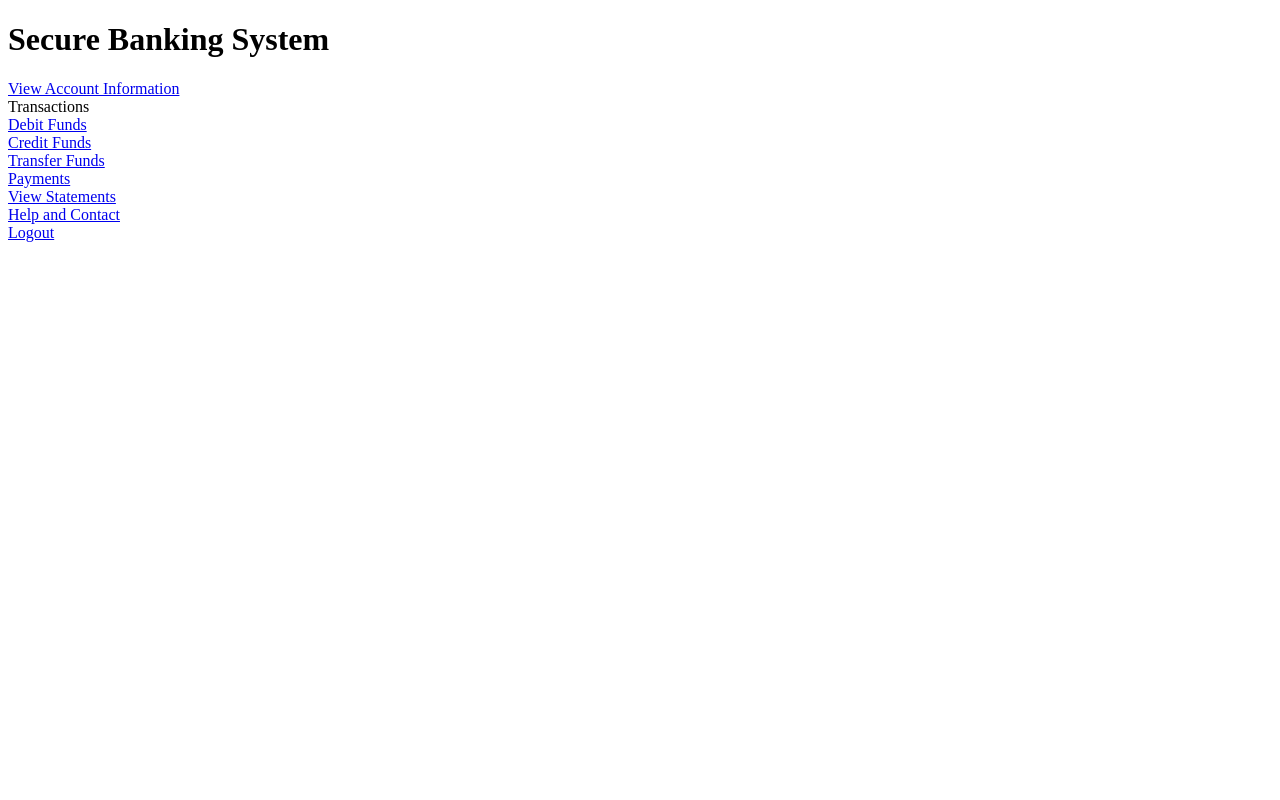
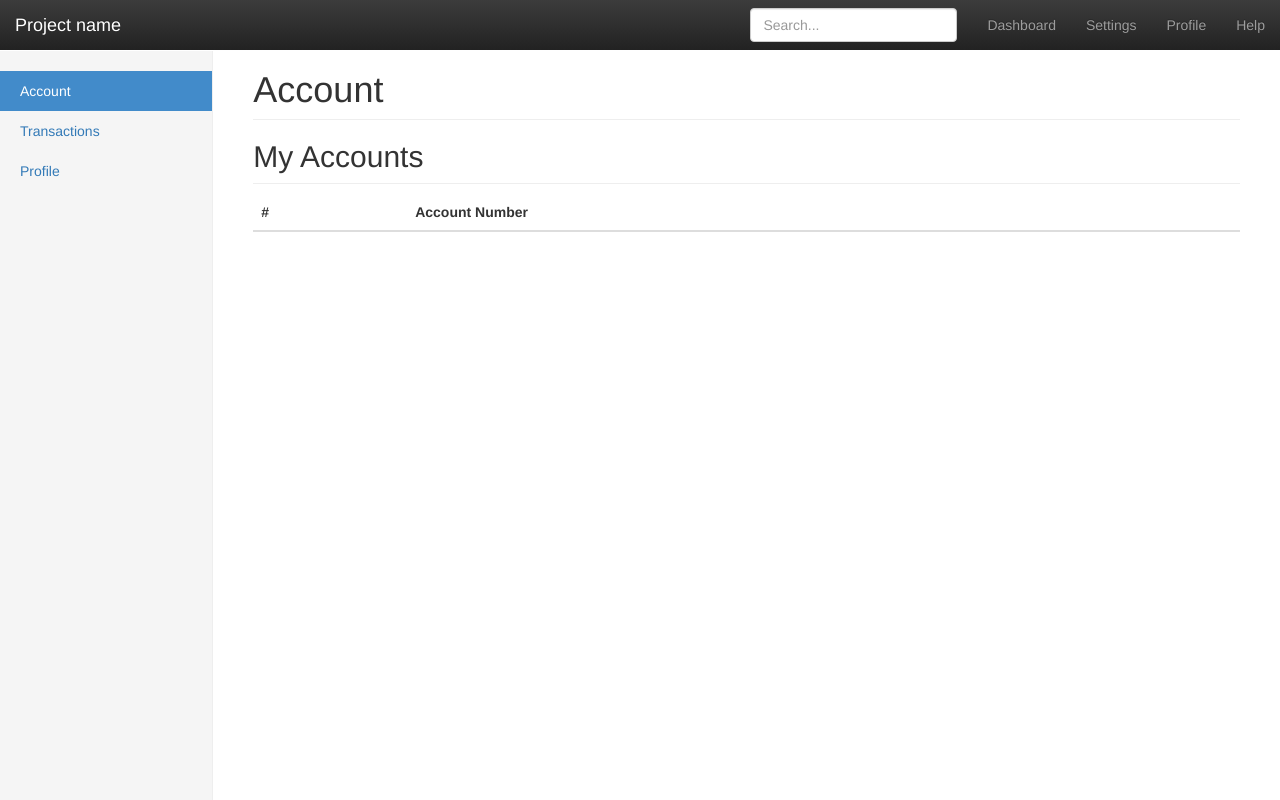
Before and after one commit to mayankmtg/eBank, a Django app: page / in a window 1280 px wide. Run offline with Django 3.2, Linux system fonts and the light colour scheme; a user stored in the database is signed in; data comes from the database, SQL or seed files in the repository; both versions use the stored data as it was after the commit; lists and menus that the app fills with data are empty; some libraries are stand-ins or nearby versions.

Commit message:
User Account addition

```diff
--- a/vault/admin.py
+++ b/vault/admin.py
@@ -1,5 +1,8 @@
 from django.contrib import admin
 
-from .models import user_account
+from .models import user_account, user_type, user_info, cust_transaction
 
 admin.site.register(user_account)
+admin.site.register(user_type)
+admin.site.register(user_info)
+admin.site.register(cust_transaction)
--- /dev/null
+++ b/vault/static/vault/css/home.css
@@ -0,0 +1,105 @@
+/*
+ * Base structure
+ */
+
+/* Move down content because we have a fixed navbar that is 50px tall */
+body {
+  padding-top: 50px;
+}
+
+
+/*
+ * Global add-ons
+ */
+
+.sub-header {
+  padding-bottom: 10px;
+  border-bottom: 1px solid #eee;
+}
+
+/*
+ * Top navigation
+ * Hide default border to remove 1px line.
+ */
+.navbar-fixed-top {
+  border: 0;
+}
+
+/*
+ * Sidebar
+ */
+
+/* Hide for mobile, show later */
+.sidebar {
+  display: none;
+}
+@media (min-width: 768px) {
+  .sidebar {
+    position: fixed;
+    top: 51px;
+    bottom: 0;
+    left: 0;
+    z-index: 1000;
+    display: block;
+    padding: 20px;
+    overflow-x: hidden;
+    overflow-y: auto; /* Scrollable contents if viewport is shorter than content. */
+    background-color: #f5f5f5;
+    border-right: 1px solid #eee;
+  }
+}
+
+/* Sidebar navigation */
+.nav-sidebar {
+  margin-right: -21px; /* 20px padding + 1px border */
+  margin-bottom: 20px;
+  margin-left: -20px;
+}
+.nav-sidebar > li > a {
+  padding-right: 20px;
+  padding-left: 20px;
+}
+.nav-sidebar > .active > a,
+.nav-sidebar > .active > a:hover,
+.nav-sidebar > .active > a:focus {
+  color: #fff;
+  background-color: #428bca;
+}
+
+
+/*
+ * Main content
+ */
+
+.main {
+  padding: 20px;
+}
+@media (min-width: 768px) {
+  .main {
+    padding-right: 40px;
+    padding-left: 40px;
+  }
+}
+.main .page-header {
+  margin-top: 0;
+}
+
+
+/*
+ * Placeholder dashboard ideas
+ */
+
+.placeholders {
+  margin-bottom: 30px;
+  text-align: center;
+}
+.placeholders h4 {
+  margin-bottom: 0;
+}
+.placeholder {
+  margin-bottom: 20px;
+}
+.placeholder img {
+  display: inline-block;
+  border-radius: 50%;
+}
--- a/vault/templates/vault/user_home.html
+++ b/vault/templates/vault/user_home.html
@@ -1,33 +1,104 @@
+
 <!DOCTYPE html>
 <html lang="en">
   <head>
-    <meta charset="UTF-8">
-    <title>SBS</title>
+    <meta charset="utf-8">
+    <meta http-equiv="X-UA-Compatible" content="IE=edge">
+    <meta name="viewport" content="width=device-width, initial-scale=1">
+    <meta name="description" content="">
+    <meta name="author" content="">
+    <!--link rel="icon" href="../../favicon.ico"-->
+
+    <title>Dashboard Template for Bootstrap</title>
+
+      <!-- Latest compiled and minified CSS -->
+    <link rel="stylesheet" href="https://maxcdn.bootstrapcdn.com/bootstrap/3.3.7/css/bootstrap.min.css" integrity="sha384-BVYiiSIFeK1dGmJRAkycuHAHRg32OmUcww7on3RYdg4Va+PmSTsz/K68vbdEjh4u" crossorigin="anonymous">
+
+    <!-- Optional theme -->
+    <link rel="stylesheet" href="https://maxcdn.bootstrapcdn.com/bootstrap/3.3.7/css/bootstrap-theme.min.css" integrity="sha384-rHyoN1iRsVXV4nD0JutlnGaslCJuC7uwjduW9SVrLvRYooPp2bWYgmgJQIXwl/Sp" crossorigin="anonymous">
+
+    <!-- Latest compiled and minified JavaScript -->
+    <script src="https://maxcdn.bootstrapcdn.com/bootstrap/3.3.7/js/bootstrap.min.js" integrity="sha384-Tc5IQib027qvyjSMfHjOMaLkfuWVxZxUPnCJA7l2mCWNIpG9mGCD8wGNIcPD7Txa" crossorigin="anonymous"></script>
+    {% load staticfiles %}
+    <!-- Custom styles for this template -->
+    <link href="{% static 'vault/css/home.css' %}" rel="stylesheet">
 
   </head>
+
   <body>
-    <div>
-        <h1>Secure Banking System</h1>
+
+    <nav class="navbar navbar-inverse navbar-fixed-top">
+      <div class="container-fluid">
+        <div class="navbar-header">
+          <button type="button" class="navbar-toggle collapsed" data-toggle="collapse" data-target="#navbar" aria-expanded="false" aria-controls="navbar">
+            <span class="sr-only">Toggle navigation</span>
+            <span class="icon-bar"></span>
+            <span class="icon-bar"></span>
+            <span class="icon-bar"></span>
+          </button>
+          <a class="navbar-brand" href="#">Project name</a>
         </div>
-    <div>
-        <div>
-            <a href="#">View Account Information</a>
+        <div id="navbar" class="navbar-collapse collapse">
+          <ul class="nav navbar-nav navbar-right">
+            <li><a href="#">Dashboard</a></li>
+            <li><a href="#">Settings</a></li>
+            <li><a href="#">Profile</a></li>
+            <li><a href="#">Help</a></li>
+          </ul>
+          <form class="navbar-form navbar-right">
+            <input type="text" class="form-control" placeholder="Search...">
+          </form>
         </div>
-            <div>
-                Transactions
-                <div> <a href="#">Debit Funds</a></div>
-                <div><a href="#">Credit Funds</a></div>
-                <div><a href="#">Transfer Funds</a></div>
-                <div><a href="#">Payments</a></div>
       </div>
-            <div>
-                <a href="#">View Statements</a>
+    </nav>
+
+    <div class="container-fluid">
+      <div class="row">
+        <div class="col-sm-3 col-md-2 sidebar">
+          <ul class="nav nav-sidebar">
+            <li class="active"><a href="#">Account <span class="sr-only">(current)</span></a></li>
+            <li><a href="#">Transactions</a></li>
+            <li><a href="#">Profile</a></li>
+          </ul>
+          <!-- <ul class="nav nav-sidebar">
+            <li><a href="">Nav item</a></li>
+            <li><a href="">Nav item again</a></li>
+            <li><a href="">One more nav</a></li>
+            <li><a href="">Another nav item</a></li>
+            <li><a href="">More navigation</a></li>
+          </ul>
+          <ul class="nav nav-sidebar">
+            <li><a href="">Nav item again</a></li>
+            <li><a href="">One more nav</a></li>
+            <li><a href="">Another nav item</a></li>
+          </ul> -->
         </div>
-            <div>
-                <a href="#">Help and Contact</a>
+        <div class="col-sm-9 col-sm-offset-3 col-md-10 col-md-offset-2 main">
+          <h1 class="page-header">Account</h1>
+
+          <h2 class="sub-header">My Accounts</h2>
+          <div class="table-responsive">
+            <table class="table table-striped">
+              <thead>
+                <tr>
+                  <th>#</th>
+                  <th>Account Number</th>
+                </tr>
+              </thead>
+              <tbody>
+              {% for account in accounts %}
+                <tr>
+                  <td>{{ forloop.counter }}</td>
+                  <td><a href="{% url 'vault:accountInfo' account.pk %}">{{ account }}</a></td>
+                </tr>
+                {% endfor %}
+              </tbody>
+            </table>
+          </div>
+        </div>
+      </div>
     </div>
 
-    </div>
-<a href="/logout">Logout</a>
+    <script src="https://ajax.googleapis.com/ajax/libs/jquery/1.12.4/jquery.min.js"></script>
   </body>
 </html>
--- a/vault/urls.py
+++ b/vault/urls.py
@@ -6,6 +6,7 @@ from . import views
 urlpatterns = [
 	# url(r'^login$', views.vaultLogin, name='vaultLogin'),
 	url(r'^$', views.vaultHome, name='vaultHome'),
+	url(r'^accounts/(?P<account_no_pk>\d+)/$', views.accountInfo, name='accountInfo'),
 	url(r'login_success/$', views.login_success, name='login_success'),
 	url(r'login$', login, {'template_name':'accounts/login.html'}),
 	url(r'logout$', auth_views.logout, {'next_page': '/'}, name='logout'),
--- a/vault/views.py
+++ b/vault/views.py
@@ -2,26 +2,30 @@ from django.shortcuts import render
 from django.views import generic
 from django.contrib.auth.decorators import login_required
 from django.shortcuts import redirect
+from .models import user_account
 
 
 
-
-# def vaultHome(request):
-# 	context={}
-# 	return render(request, 'vault/home.html', context)
-# def vaultLogin(request):
-# 	context={}
-# 	return render(request, 'vault/accounts/login.html', context)
-
 @login_required(login_url='/login')
 def vaultHome(request):
-	context={}
+	context={
+		'accounts':user_account.objects.filter(cust_user_id=request.user),
+	}
 	return render(request, 'vault/user_home.html', context)
+
 
 @login_required(login_url='/login')
 def vaultExternal(request):
 	context={}
 	return render(request, 'vault/external.html', context)
+
+
+@login_required(login_url='/login')
+def accountInfo(request, account_no_pk):
+	context={
+		'account':user_account.objects.filter(pk=account_no_pk)[0],
+	}
+	return render(request, 'vault/user_account.html', context)
 
 def login_success(request):
 	if request.user.groups.filter(name="internal").exists():
```
Also changed, not shown: vault/templates/vault/user_account.html (added, +35 -0 lines), db.sqlite3, 4 other files. Lines whose indentation alone changed are shown as unchanged.
